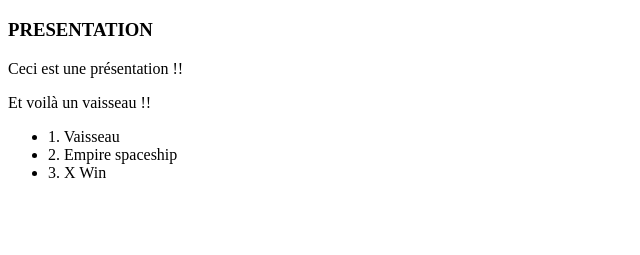
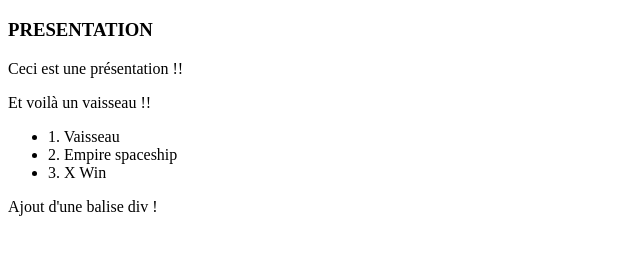
Before and after one commit to jmtagro/jedis-night-repo, a plain HTML site: page index.html in a window 1280 px wide. Shown: the part 61-316 px from the top of the page, without its empty margins (0-640 px from the left). Drawn offline with Linux system fonts and the light colour scheme.

Commit message:
feat: ajout d'un div

```diff
--- a/index.html
+++ b/index.html
@@ -23,5 +23,9 @@
         <li>3. X Win</li>
     </ul>
 
+    <div>
+        <p>Ajout d'une balise div !</p>
+    </div>
+
 </body>
 </html>
```
